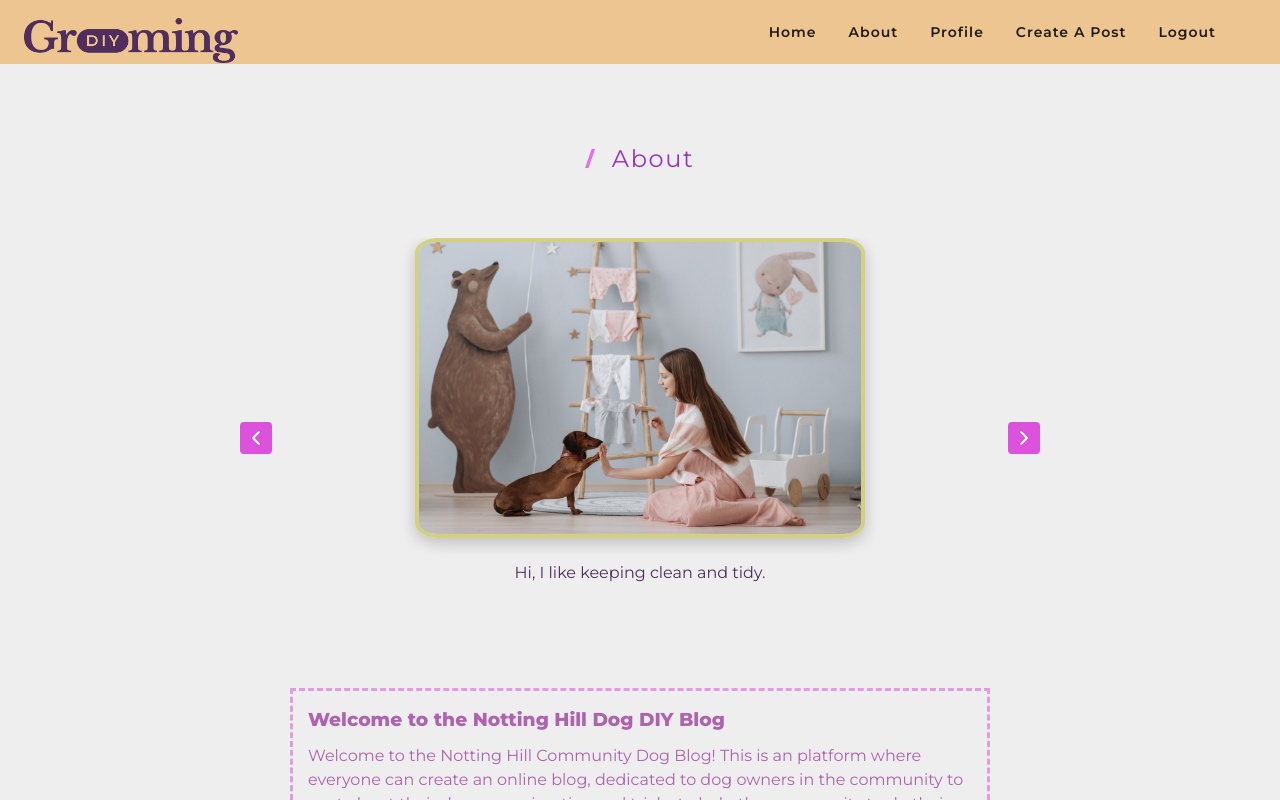
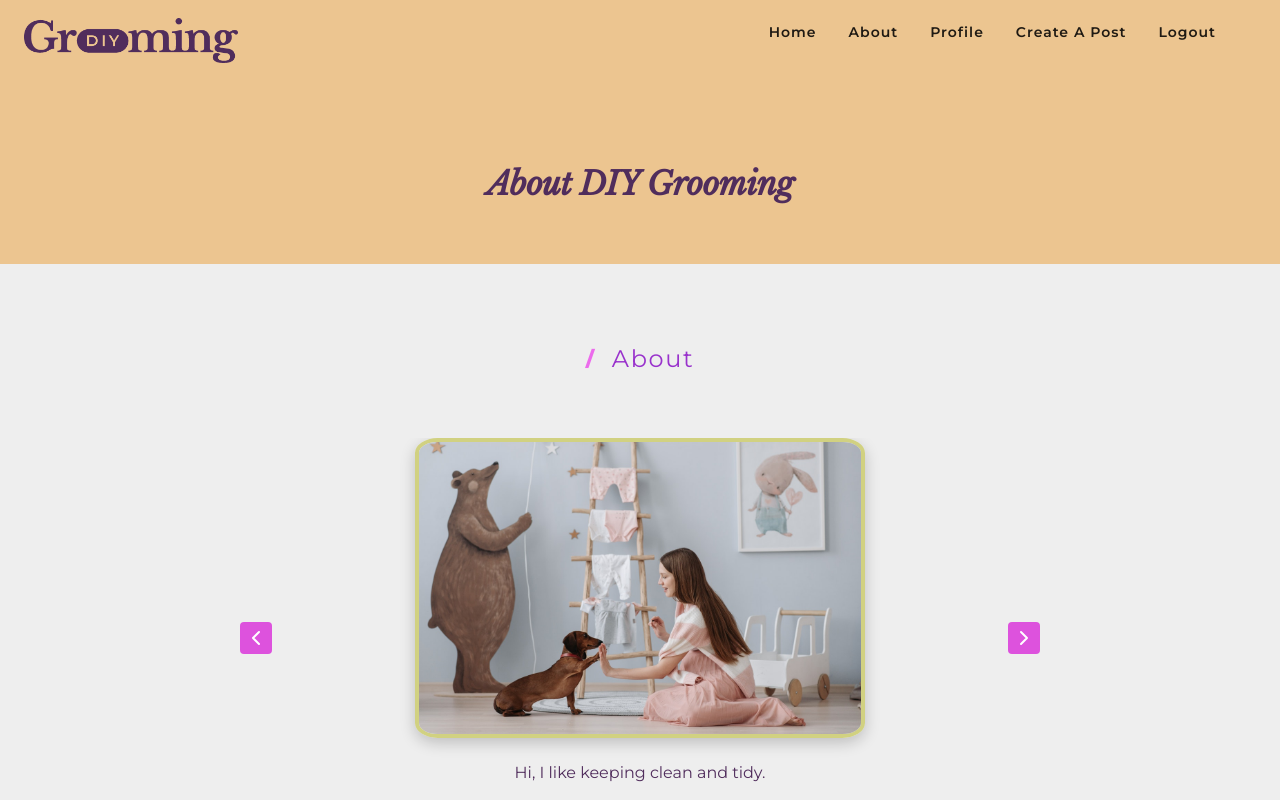
Before and after one commit to winny1212/client-frontend, a React (Create React App) app: page /about in a window 1280 px wide. Shown: the top 800 px of the page. Built offline with nearby package versions, Linux system fonts and the light colour scheme.

Commit message:
Add Header to About page for pages consistency

```diff
--- a/src/views/about/About.js
+++ b/src/views/about/About.js
@@ -1,5 +1,6 @@
 import React, { useState, useEffect } from 'react';
 import { FiChevronRight, FiChevronLeft } from 'react-icons/fi';
+import Header from '../../components/layout/Header';
 
 import data from './dataSlider';
 import './Slider.css';
@@ -32,6 +33,8 @@ export default function About() {
   }, [index]);
 
   return (
+    <>
+      <Header title="About DIY Grooming" />
       <section className="section">
         <div className="title">
           <h2>
@@ -77,12 +80,13 @@ export default function About() {
           <p>
             Welcome to the Notting Hill Community Dog Blog! This is an platform
             where everyone can create an online blog, dedicated to dog owners in
-          the community to post about their dog grooming tips and tricks to help
-          the community to do their own DIY dog grooming. As well as to give
-          opportunity for the professional dog groomers to get back on their
-          business again if needed as a mobile dog grooming service.
+            the community to post about their dog grooming tips and tricks to
+            help the community to do their own DIY dog grooming. As well as to
+            give opportunity for the professional dog groomers to get back on
+            their business again if needed as a mobile dog grooming service.
           </p>
         </div>
       </section>
+    </>
   );
 }
```
Lines whose indentation alone changed are shown as unchanged.
